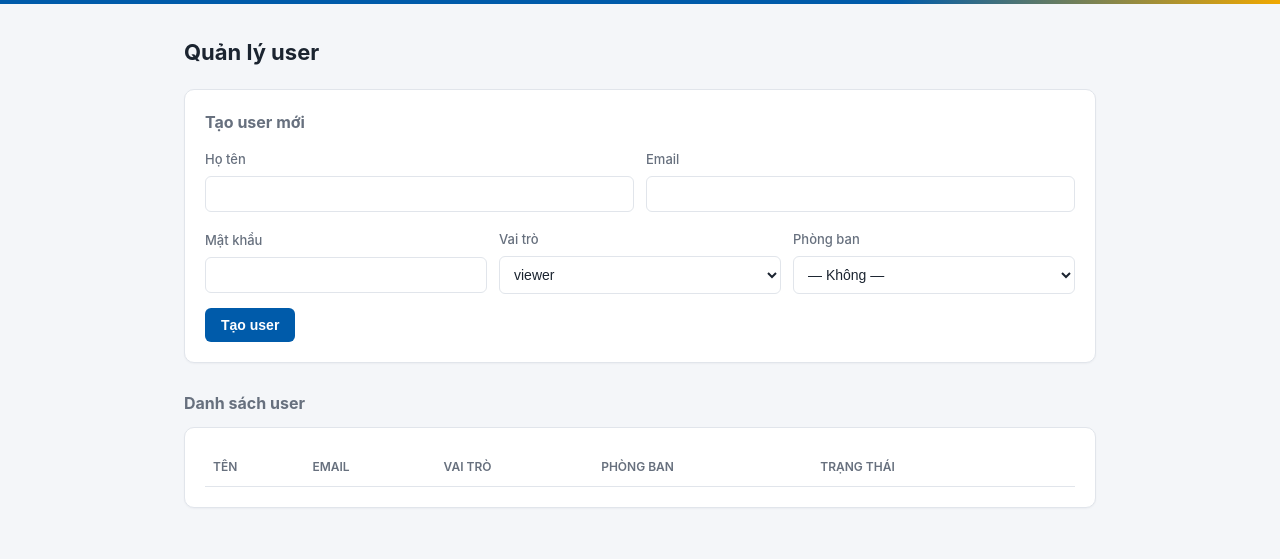
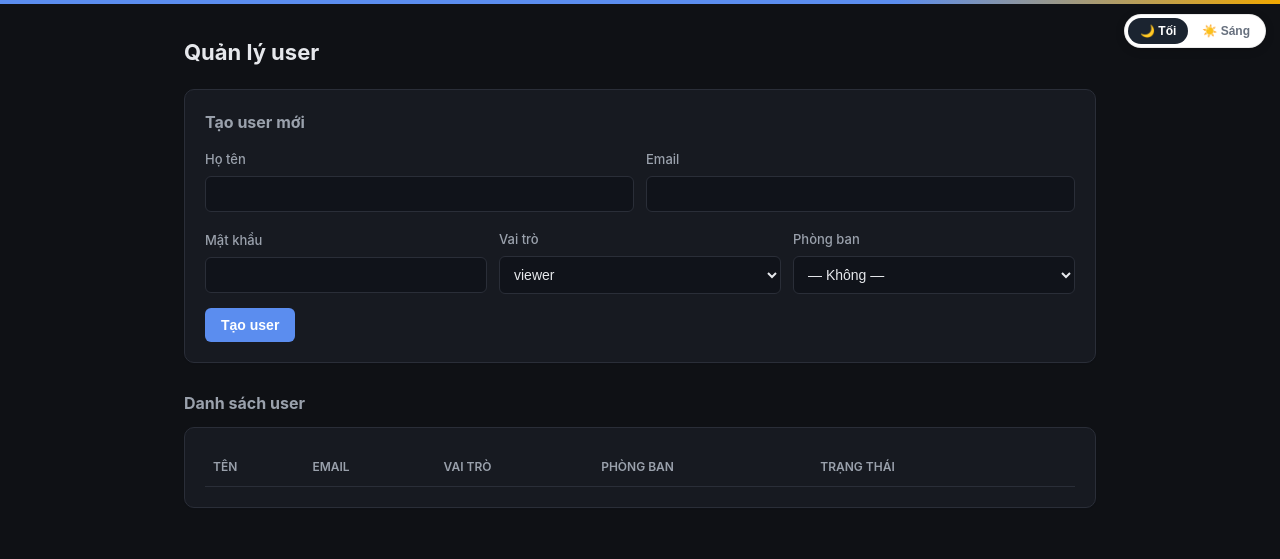
Before and after one commit to nguyenkhanhtoan-ai/mcp-rag-web, a FastAPI app: template webapp/templates/admin_users.html in a window 1280 px wide. Shown: the top 559 px of the page. Run offline with FastAPI, Linux system fonts and the light colour scheme; the template is opened without the code that fills it, so the values that code supplies are empty; parts of the project's set-up code (start-up, migrations or seed data) failed here and were passed over; some libraries are stand-ins or nearby versions.

Commit message:
Them theme toggle sang/toi

```diff
--- a/webapp/templates/base.html
+++ b/webapp/templates/base.html
@@ -4,16 +4,31 @@
     <meta charset="UTF-8">
     <meta name="viewport" content="width=device-width, initial-scale=1.0">
     <title>{% block title %}RAG PDF Manager{% endblock %}</title>
+    <script>
+        // Đọc lựa chọn theme đã lưu TRƯỚC khi CSS render, tránh nhấp nháy
+        // sai theme lúc tải trang (flash of wrong theme).
+        (function () {
+            var saved = localStorage.getItem('theme') || 'dark';
+            document.documentElement.setAttribute('data-theme', saved);
+        })();
+    </script>
     <style>
         :root {
             /* Nhận diện thương hiệu VNPT: xanh dương (chủ đạo - công nghệ,
-               tin cậy), đỏ và vàng/gold (điểm nhấn - dùng có chừng mực,
-               không lạm dụng đồng đều 3 màu). */
+               tin cậy), vàng/gold (điểm nhấn thương hiệu, không đổi theo theme). */
+            --vnpt-gold: #f0a800;
+
+            /* Mặc định: theme Sáng (Bright) */
             --bg: #f4f6f9; --panel: #ffffff; --border: #e1e5eb;
-            --text: #1b2430; --muted: #67707e;
+            --text: #1b2430; --muted: #67707e; --input-bg: #ffffff;
             --accent: #005baa; --accent-hover: #00478a;
             --accent-2: #1e9e5a; --danger: #d6291f; --warn: #b7791f;
-            --vnpt-red: #e2231a; --vnpt-gold: #f0a800;
+        }
+        [data-theme="dark"] {
+            --bg: #0f1115; --panel: #171a21; --border: #2a2e38;
+            --text: #e6e8ec; --muted: #9aa1ac; --input-bg: #10131a;
+            --accent: #5b8def; --accent-hover: #4a7bd9;
+            --accent-2: #34d399; --danger: #f87171; --warn: #fbbf24;
         }
         * { box-sizing: border-box; }
         body {
@@ -24,6 +39,18 @@
             height: 4px;
             background: linear-gradient(90deg, var(--accent) 0%, var(--accent) 70%, var(--vnpt-gold) 100%);
         }
+        .theme-toggle {
+            position: fixed; top: 14px; right: 14px; z-index: 1000;
+            display: flex; gap: 2px; background: #ffffff;
+            border: 1px solid rgba(0,0,0,0.08); border-radius: 999px;
+            padding: 3px; box-shadow: 0 2px 10px rgba(0,0,0,0.15);
+        }
+        .theme-toggle button {
+            background: transparent; color: #67707e; border: none;
+            padding: 6px 12px; border-radius: 999px; font-size: 12px;
+            font-weight: 700; cursor: pointer;
+        }
+        .theme-toggle button.active { background: #1b2430; color: #fff; }
         nav {
             display: flex; align-items: center; gap: 24px;
             padding: 14px 24px; border-bottom: 1px solid var(--border);
@@ -45,20 +72,20 @@
         table { width: 100%; border-collapse: collapse; font-size: 14px; }
         th, td { text-align: left; padding: 10px 8px; border-bottom: 1px solid var(--border); }
         th { color: var(--muted); font-weight: 600; font-size: 12px; text-transform: uppercase; }
-        tbody tr:hover { background: #fafbfd; }
+        tbody tr:hover { background: rgba(128,128,128,0.06); }
         .badge {
             display: inline-block; padding: 2px 8px; border-radius: 999px;
             font-size: 12px; font-weight: 600;
         }
-        .badge.ingested { background: rgba(30,158,90,0.12); color: var(--accent-2); }
-        .badge.pending, .badge.ingesting { background: rgba(183,121,31,0.12); color: var(--warn); }
-        .badge.failed { background: rgba(214,41,31,0.10); color: var(--danger); }
-        .badge.role-admin { background: rgba(0,91,170,0.10); color: var(--accent); }
-        .badge.role-uploader { background: rgba(30,158,90,0.12); color: var(--accent-2); }
-        .badge.role-viewer { background: rgba(103,112,126,0.10); color: var(--muted); }
+        .badge.ingested { background: rgba(30,158,90,0.15); color: var(--accent-2); }
+        .badge.pending, .badge.ingesting { background: rgba(183,121,31,0.15); color: var(--warn); }
+        .badge.failed { background: rgba(214,41,31,0.14); color: var(--danger); }
+        .badge.role-admin { background: rgba(0,91,170,0.14); color: var(--accent); }
+        .badge.role-uploader { background: rgba(30,158,90,0.15); color: var(--accent-2); }
+        .badge.role-viewer { background: rgba(103,112,126,0.14); color: var(--muted); }
         input, select {
             width: 100%; padding: 9px 10px; margin: 6px 0 14px;
-            background: #ffffff; border: 1px solid var(--border); border-radius: 6px;
+            background: var(--input-bg); border: 1px solid var(--border); border-radius: 6px;
             color: var(--text); font-size: 14px;
             transition: border-color 0.15s, box-shadow 0.15s;
         }
@@ -76,9 +103,9 @@
         button:hover { background: var(--accent-hover); opacity: 1; }
         button:disabled { opacity: 0.35; cursor: not-allowed; }
         button.danger { background: var(--danger); }
-        button.danger:hover { background: #b81f17; }
+        button.danger:hover { filter: brightness(0.9); }
         button.secondary { background: transparent; border: 1px solid var(--border); color: var(--text); }
-        button.secondary:hover { background: #f4f6f9; }
+        button.secondary:hover { background: var(--bg); }
         .page-link {
             display: inline-block; padding: 7px 14px; border-radius: 6px;
             border: 1px solid var(--border); color: var(--text);
@@ -86,8 +113,8 @@
         }
         .page-link:hover { border-color: var(--accent); color: var(--accent); background: rgba(0,91,170,0.05); }
         .flash { padding: 10px 14px; border-radius: 6px; margin-bottom: 16px; font-size: 14px; }
-        .flash.error { background: rgba(214,41,31,0.08); color: var(--danger); }
-        .flash.success { background: rgba(30,158,90,0.08); color: var(--accent-2); }
+        .flash.error { background: rgba(214,41,31,0.10); color: var(--danger); }
+        .flash.success { background: rgba(30,158,90,0.10); color: var(--accent-2); }
         .muted { color: var(--muted); font-size: 13px; }
         form.inline { display: inline; }
         .row { display: flex; gap: 12px; align-items: center; }
@@ -96,6 +123,10 @@
 </head>
 <body>
 <div class="brand-bar"></div>
+<div class="theme-toggle" role="group" aria-label="Chọn giao diện">
+    <button type="button" id="theme-btn-dark" onclick="setTheme('dark')">🌙 Tối</button>
+    <button type="button" id="theme-btn-light" onclick="setTheme('light')">☀️ Sáng</button>
+</div>
 {% if user %}
 <nav>
     <span class="brand"><span class="vnpt-mark">VNPT</span> · Kho Tri Thức</span>
@@ -134,6 +165,21 @@
             }
         }, 4000);
     })();
+
+    // Chuyển đổi theme Sáng/Tối, lưu lựa chọn cho lần sau.
+    function setTheme(mode) {
+        document.documentElement.setAttribute('data-theme', mode);
+        localStorage.setItem('theme', mode);
+        updateThemeButtons();
+    }
+    function updateThemeButtons() {
+        var mode = document.documentElement.getAttribute('data-theme') || 'dark';
+        var darkBtn = document.getElementById('theme-btn-dark');
+        var lightBtn = document.getElementById('theme-btn-light');
+        if (darkBtn) darkBtn.classList.toggle('active', mode === 'dark');
+        if (lightBtn) lightBtn.classList.toggle('active', mode === 'light');
+    }
+    updateThemeButtons();
 </script>
 </body>
 </html>
```
Also changed, not shown: webapp/templates/login.html (+73 -0 lines).
